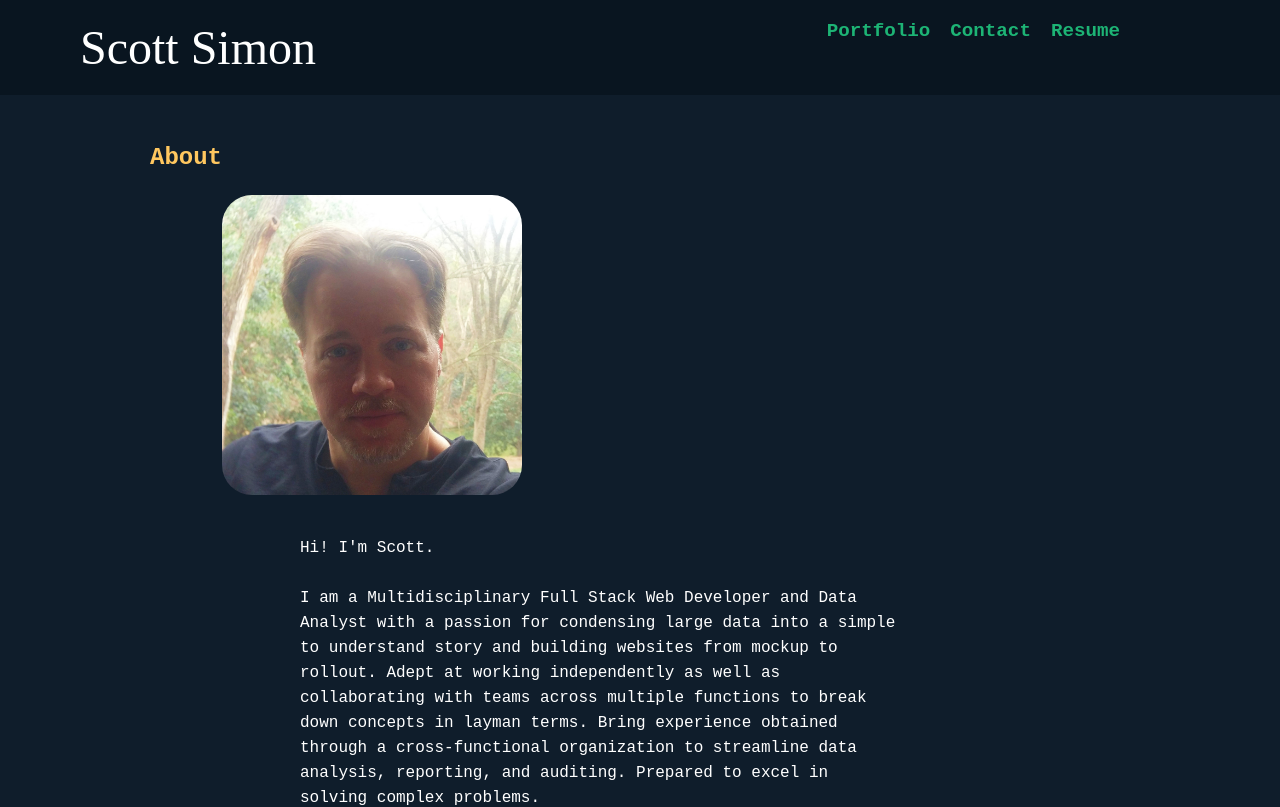
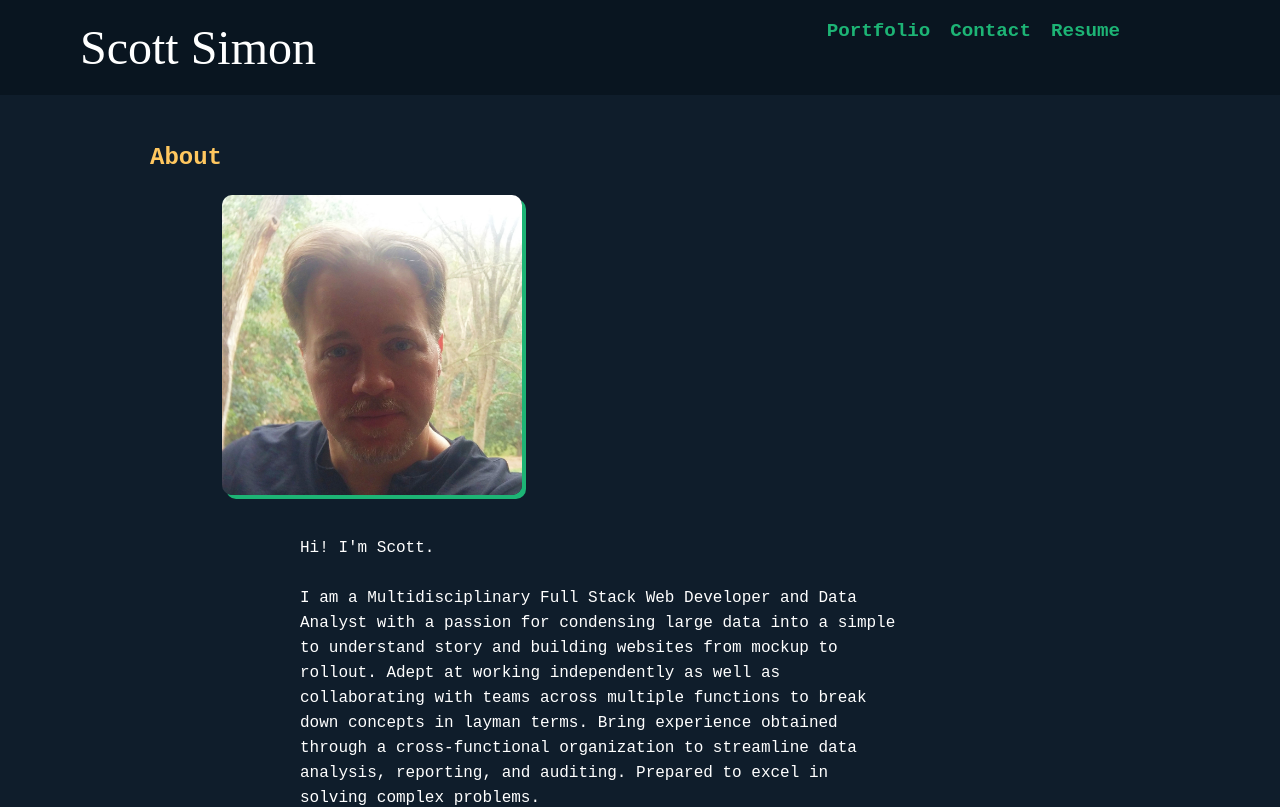
Before and after one commit to SSimonPhd/react-portfolio, a React (Create React App) app: page / in a window 1280 px wide. Shown: the top 807 px of the page. Built offline with nearby package versions, Linux system fonts and the light colour scheme.

Commit message:
Updated profile-pic

```diff
--- a/src/styles/About.scss
+++ b/src/styles/About.scss
@@ -1,3 +1,8 @@
+:root {
+	--border-radius: 10px;
+	--box-shadow: 4px 4px #1db475;
+}
+
 * {
     box-sizing: border-box;
 }
@@ -33,6 +38,8 @@ body {
 		border-radius: 10%;
 		height: 300px;
 		margin-top: 75px;
+		border-radius: var(--border-radius);
+		box-shadow: var(--box-shadow);
 }
 
 .profile-text {
```
